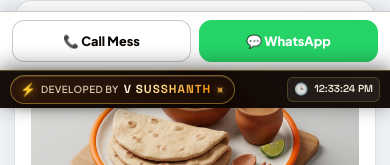
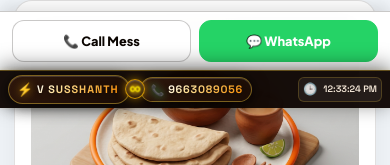
Before and after one commit to websitesses-wq/Manjunath_Boys_Mess, a plain HTML site: page index.html in a window 390 px wide. Shown: the part 736-901 px from the top of the page. Drawn offline with Linux system fonts and the light colour scheme.

Commit message:
Add infinity-connected developer phone pill (9663089056) beside developer name in persistent taskbar

```diff
--- a/index.html
+++ b/index.html
@@ -29,7 +29,7 @@
     href="https://fonts.googleapis.com/css2?family=Plus+Jakarta+Sans:wght@400;500;600;700;800&family=Space+Grotesk:wght@600;700&display=swap"
     rel="stylesheet">
 
-  <link rel="stylesheet" href="style.css?v=1.2">
+  <link rel="stylesheet" href="style.css?v=1.4">
 </head>
 
 <body>
@@ -730,7 +730,7 @@
 
       <div class="footer-bottom">
         <p>© 2026 MANJUNATH BOYS MESS Davanagere. All rights reserved. Registered under FSSAI standards.</p>
-        <p class="footer-dev-credit">Crafted &amp; Developed with excellence by <strong class="dev-author-highlight">V SUSSHANTH</strong></p>
+        <p class="footer-dev-credit">Crafted &amp; Developed with excellence by <strong class="dev-author-highlight">V SUSSHANTH</strong> &bull; <a href="tel:+919663089056" style="color: #F5B041; text-decoration: none; font-weight: 700;">📞 +91 9663089056</a></p>
         <p style="font-style: italic; opacity: 0.75;">Every college student must present a valid college ID card to
           avail discounted ₹3,500/₹3,000 monthly rates. Regular non-student rates: ₹4,500/₹4,000.</p>
       </div>
@@ -767,13 +767,29 @@
         </div>
       </div>
 
-      <!-- Center: Prominent Developer Attribution -->
+      <!-- Center: Prominent Developer Attribution with Infinity-Connected Phone Pill -->
       <div class="taskbar-center">
-        <div class="dev-credit-pill">
-          <span class="dev-badge-icon">⚡</span>
-          <span class="dev-label">Developed by</span>
-          <span class="dev-name">V SUSSHANTH</span>
-          <span class="dev-sparkle">✦</span>
+        <div class="dev-infinity-wrapper" id="devInfinityGroup">
+
+          <!-- Left Capsule: Developer Name -->
+          <div class="dev-credit-pill dev-pill-left" title="Developer V SUSSHANTH">
+            <span class="dev-badge-icon">⚡</span>
+            <span class="dev-label">Developed by</span>
+            <span class="dev-name">V SUSSHANTH</span>
+            <span class="dev-sparkle">✦</span>
+          </div>
+
+          <!-- Middle: Infinity Connection -->
+          <div class="dev-infinity-connector" aria-label="Infinity Link" title="Connected">
+            <span class="infinity-symbol">&#8734;</span>
+          </div>
+
+          <!-- Right Capsule: Developer Phone Number -->
+          <a href="tel:+919663089056" class="dev-credit-pill dev-pill-right" title="Call Developer: +91 9663089056" aria-label="Call Developer at 9663089056">
+            <span class="phone-badge-icon">📞</span>
+            <span class="dev-phone-num">9663089056</span>
+          </a>
+
         </div>
       </div>
 
--- a/style.css
+++ b/style.css
@@ -1803,6 +1803,109 @@ a {
   transform: translateY(-1px);
 }
 
+/* Infinity Connected Capsule Group */
+.dev-infinity-wrapper {
+  display: inline-flex !important;
+  flex-direction: row !important;
+  align-items: center !important;
+  position: relative;
+  user-select: none;
+  filter: drop-shadow(0 2px 8px rgba(0, 0, 0, 0.45));
+}
+
+.dev-pill-left {
+  padding-right: 14px;
+}
+
+.dev-pill-right {
+  padding-left: 14px;
+  text-decoration: none;
+  cursor: pointer;
+  color: inherit;
+}
+
+.dev-pill-right:hover {
+  border-color: #22C55E;
+  box-shadow: 0 0 18px rgba(34, 197, 94, 0.4), inset 0 1px 0 rgba(255, 255, 255, 0.25);
+  transform: translateY(-1px);
+}
+
+.dev-pill-right:active {
+  transform: translateY(0);
+}
+
+.phone-badge-icon {
+  font-size: 0.82rem;
+  color: #4ADE80;
+  filter: drop-shadow(0 0 4px rgba(74, 222, 128, 0.7));
+  flex-shrink: 0;
+  transition: transform 0.2s ease;
+}
+
+.dev-pill-right:hover .phone-badge-icon {
+  transform: rotate(-12deg) scale(1.15);
+}
+
+.dev-phone-num {
+  font-family: var(--font-family-mono);
+  font-size: 0.86rem;
+  font-weight: 800;
+  letter-spacing: 0.8px;
+  background: linear-gradient(135deg, #FFFFFF 0%, #FFE29A 30%, #F5B041 65%, #FF8C00 100%);
+  -webkit-background-clip: text;
+  -webkit-text-fill-color: transparent;
+  filter: drop-shadow(0 1px 2px rgba(0, 0, 0, 0.6));
+  white-space: nowrap !important;
+}
+
+/* Infinity Middle Connection Node */
+.dev-infinity-connector {
+  position: relative;
+  z-index: 3;
+  margin: 0 -7px;
+  width: 24px;
+  height: 24px;
+  border-radius: 50%;
+  background: radial-gradient(circle at 40% 40%, #4A2612 0%, #1A0D06 90%);
+  border: 1.5px solid rgba(255, 184, 0, 0.75);
+  box-shadow: 0 0 10px rgba(255, 184, 0, 0.5), inset 0 1px 2px rgba(255, 255, 255, 0.3);
+  display: flex;
+  align-items: center;
+  justify-content: center;
+  flex-shrink: 0;
+  transition: all 0.35s cubic-bezier(0.16, 1, 0.3, 1);
+  cursor: default;
+}
+
+.infinity-symbol {
+  font-family: Arial, sans-serif;
+  font-size: 1.22rem;
+  font-weight: 900;
+  line-height: 1;
+  color: #FFB800;
+  text-shadow: 0 0 6px rgba(255, 184, 0, 0.9);
+  display: inline-block;
+  transform: translateY(-1px);
+  animation: infinityPulse 3s ease-in-out infinite;
+}
+
+@keyframes infinityPulse {
+  0%, 100% {
+    transform: translateY(-1px) scale(1);
+    filter: brightness(1);
+  }
+  50% {
+    transform: translateY(-1px) scale(1.15);
+    filter: brightness(1.35) drop-shadow(0 0 4px #FFB800);
+  }
+}
+
+.dev-infinity-wrapper:hover .dev-infinity-connector {
+  transform: scale(1.18) rotate(180deg);
+  border-color: #FFB800;
+  box-shadow: 0 0 18px rgba(255, 184, 0, 0.8);
+}
+
 .dev-badge-icon {
   font-size: 0.85rem;
   color: #FFB800;
@@ -1904,7 +2007,7 @@ a {
 }
 
 /* Responsive adjustments for mobile and small viewports */
-@media (max-width: 860px) {
+@media (max-width: 900px) {
   .taskbar-left {
     display: none;
   }
@@ -1914,29 +2017,49 @@ a {
   }
 }
 
-@media (max-width: 600px) {
+@media (max-width: 680px) {
   .dev-taskbar {
     height: 38px;
   }
   .dev-taskbar-inner {
-    padding: 0 10px;
-    gap: 8px;
+    padding: 0 8px;
+    gap: 6px;
   }
   .dev-credit-pill {
-    padding: 3px 9px;
-    gap: 5px;
+    padding: 3px 8px;
+    gap: 4px;
     white-space: nowrap !important;
     display: inline-flex !important;
     flex-direction: row !important;
     flex-wrap: nowrap !important;
   }
   .dev-label {
-    font-size: 0.65rem;
+    display: none;
+  }
+  .dev-name {
+    font-size: 0.76rem;
     white-space: nowrap;
   }
-  .dev-name {
-    font-size: 0.78rem;
+  .dev-phone-num {
+    font-size: 0.74rem;
     white-space: nowrap;
+  }
+  .phone-badge-icon {
+    font-size: 0.72rem;
+  }
+  .dev-pill-left {
+    padding-right: 10px;
+  }
+  .dev-pill-right {
+    padding-left: 10px;
+  }
+  .dev-infinity-connector {
+    width: 20px;
+    height: 20px;
+    margin: 0 -5px;
+  }
+  .infinity-symbol {
+    font-size: 0.96rem;
   }
   .taskbar-clock-box {
     font-size: 0.68rem;
@@ -1951,16 +2074,29 @@ a {
   }
 }
 
+@media (max-width: 440px) {
+  .dev-name {
+    font-size: 0.72rem;
+  }
+  .dev-phone-num {
+    font-size: 0.72rem;
+  }
+  .dev-sparkle {
+    display: none;
+  }
+  .taskbar-clock-box {
+    font-size: 0.62rem;
+    padding: 2px 4px;
+  }
+}
+
 @media (max-width: 380px) {
-  .dev-label {
+  .taskbar-clock-box {
     display: none;
   }
-  .dev-name {
-    font-size: 0.75rem;
-  }
-  .taskbar-clock-box {
-    font-size: 0.65rem;
-    padding: 2px 4px;
+  .taskbar-center {
+    justify-content: center;
+    width: 100%;
   }
 }
 
```
Also changed, not shown: README.md.
